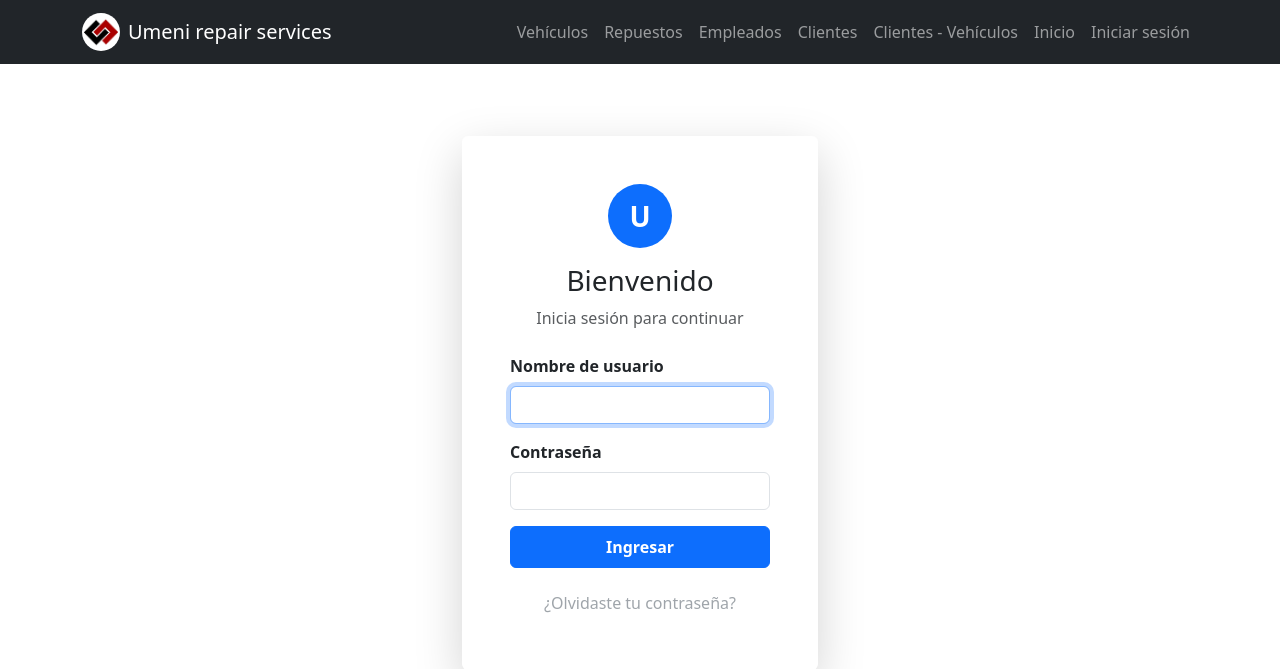
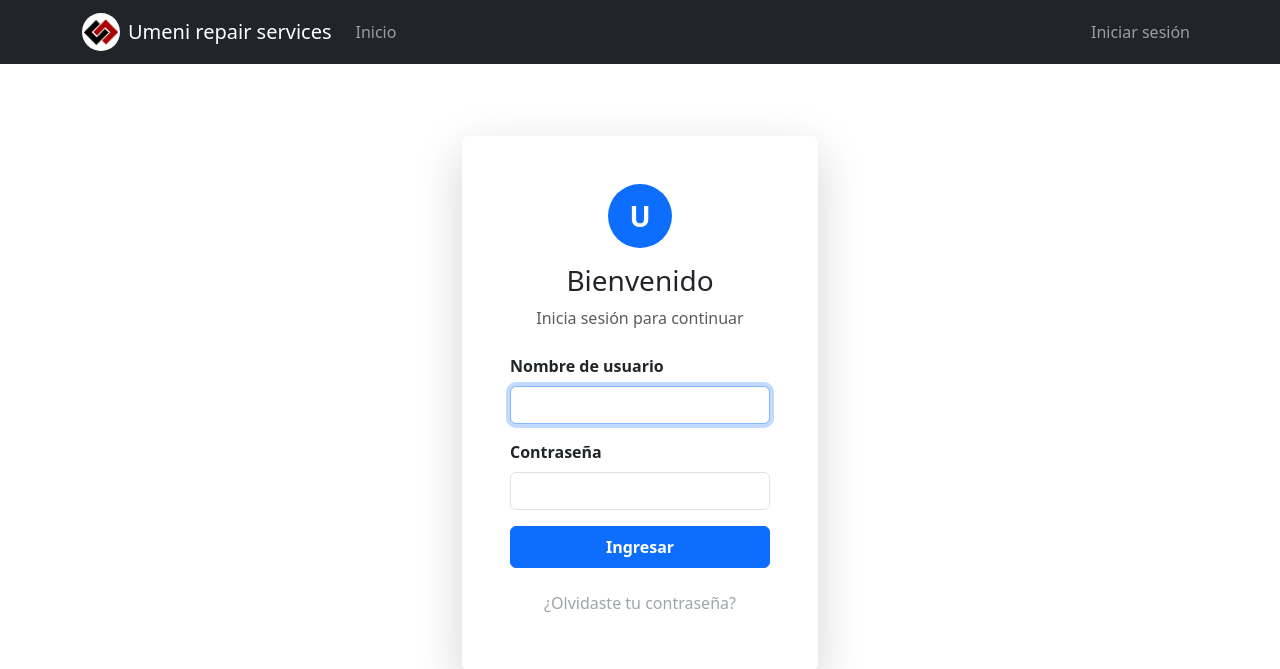
Before and after one commit to danielrestrepo4953/evaU2, a Django app: page /usuarios/login/?next=/asignaciones/eliminar/1/ in a window 1280 px wide. Shown: the top 669 px of the page. Run offline with Django 5.2, Linux system fonts and the light colour scheme; some libraries are stand-ins or nearby versions.

Commit message:
Implementada barra de navegación horizontal mediante bootstrap a base.html para evitar la aglomeración de aplicaciones.

```diff
--- a/templates/base.html
+++ b/templates/base.html
@@ -18,30 +18,55 @@
                 <span class="navbar-toggler-icon"></span>
             </button>
             <div class="collapse navbar-collapse" id="navbarNav">
-                <ul class="navbar-nav ms-auto">
+                <div class="d-flex flex-column flex-lg-row align-items-lg-center w-100 gap-lg-2">
+                    <div class="overflow-auto flex-grow-1" style="min-width: 0;">
+                        <ul class="navbar-nav flex-row flex-nowrap" style="min-width: max-content;">
+                    {% if perms.vehiculosApp.view_vehiculo %}
                     <li class="nav-item">
                         <a class="nav-link" href="{% url 'inicio-vehiculos' %}">Vehículos</a>
                     </li>
+                    {% endif %}
+                    {% if perms.repuestosApp.view_repuestos %}
                     <li class="nav-item">
                         <a class="nav-link" href="{% url 'home_repuestos' %}">Repuestos</a>
                     </li>
+                    {% endif %}
+                    {% if perms.empleadosApp.view_empleado %}
                     <li class="nav-item">
                         <a class="nav-link" href="{% url 'principal' %}">Empleados</a>
                     </li>
+                    {% endif %}
+                    {% if perms.clientesApp.view_cliente %}
                     <li class="nav-item">
                         <a class="nav-link" href="{% url 'home_clientes' %}">Clientes</a>
                     </li>
+                    {% endif %}
                     {% if perms.asignacionesApp.view_asignacion %}
                     <li class="nav-item">
                         <a class="nav-link" href="{% url 'inicio_asignaciones' %}">Asignaciones</a>
                     </li>
                     {% endif %}
+                    {% if perms.clientesVehiculosApp.view_clientevehiculo %}
                     <li class="nav-item">
                         <a class="nav-link" href="{% url 'lista_clientes_vehiculos' %}">Clientes - Vehículos</a>
                     </li>
+                    {% endif %}
+                    {% if perms.reparacionesApp.view_reparacion and perms.reparacionesApp.view_repuestoutilizado %}
+                    <li class="nav-item">
+                        <a class="nav-link" href="{% url 'inicio_reparaciones' %}">Reparaciones</a>
+                    </li>
+                    {% endif %}
+                    {% if perms.auth.view_user %}
+                    <li class="nav-item">
+                        <a class="nav-link" href="{% url 'inicio_usuarios' %}">Usuarios</a>
+                    </li>
+                    {% endif %}
                     <li class="nav-item">
                         <a class="nav-link" href="{% url 'menu-principal' %}">Inicio</a>
                     </li>
+                        </ul>
+                    </div>
+                    <ul class="navbar-nav flex-row flex-nowrap ms-lg-auto">
                     {% if user.is_authenticated %}
                         <li class="nav-item">
                             <a class="nav-link" href="{% url 'redireccionar_usuario' %}">Dashboard</a>
@@ -62,7 +87,8 @@
                             <a class="nav-link" href="{% url 'login' %}">Iniciar sesión</a>
                         </li>
                     {% endif %}
-                </ul>
+                    </ul>
+                </div>
             </div>
         </div>
     </nav>
```
